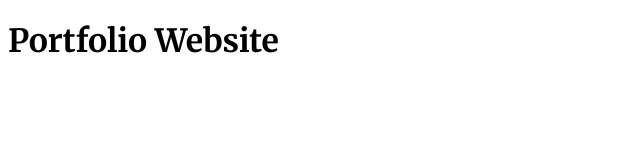
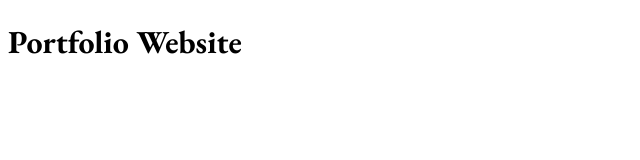
Before and after one commit to jmontour15/PortfolioWebsite, a plain HTML site: page index.html in a window 1280 px wide. Shown: the whole page, without its empty margins (0-640 px from the left). Drawn offline with nearby package versions, Linux system fonts and the light colour scheme.

Commit message:
added font

```diff
--- a/index.html
+++ b/index.html
@@ -4,10 +4,10 @@
     <meta charset="UTF-8">
     <meta name="viewport" content="width=device-width, initial-scale=1.0">
     <title>Document</title>
-    <link rel="stylesheet" href="style.css">
+    <link rel="stylesheet" href="style.css"></line>
     <link rel="preconnect" href="https://fonts.googleapis.com">
     <link rel="preconnect" href="https://fonts.gstatic.com" crossorigin>
-    <link href="https://fonts.googleapis.com/css2?family=Merriweather:ital,opsz,wght@0,18..144,300..900;1,18..144,300..900&display=swap" rel="stylesheet">
+    <link href="https://fonts.googleapis.com/css2?family=EB+Garamond:ital,wght@0,400..800;1,400..800&display=swap" rel="stylesheet">
 </head>
 <body>
     <h1>Portfolio Website</h1>
--- a/style.css
+++ b/style.css
@@ -1,3 +1,3 @@
 body {
-    font-family: "Merriweather", serif;
+    font-family: "EB Garamond", serif;
 }
```
